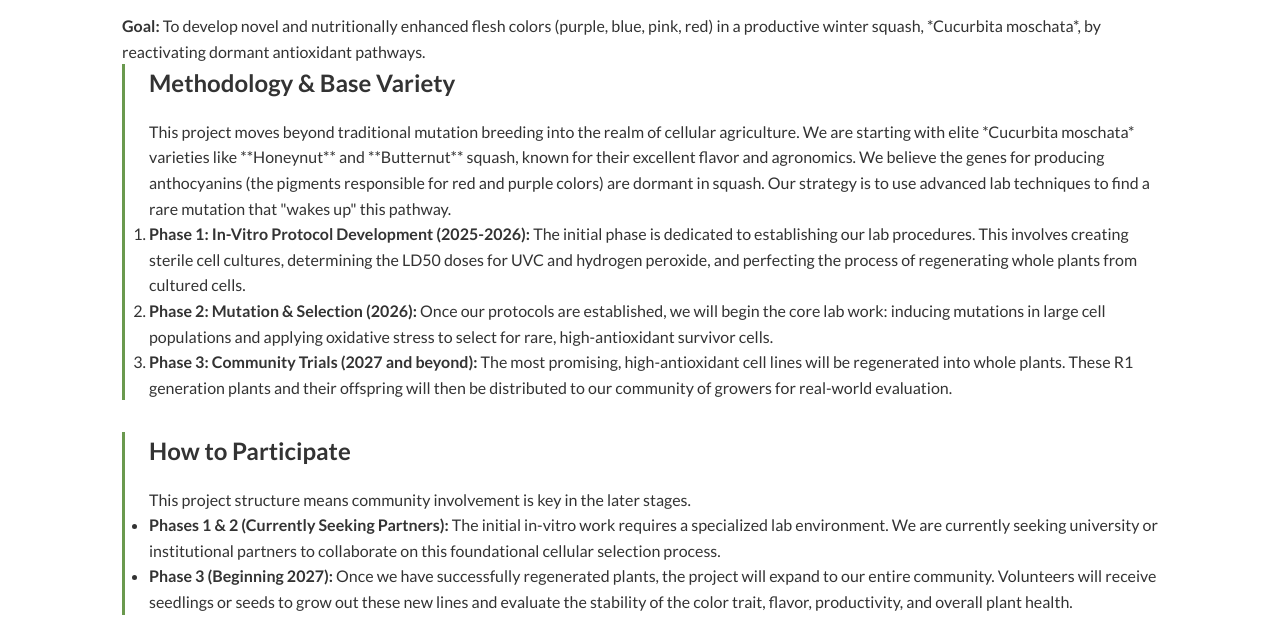
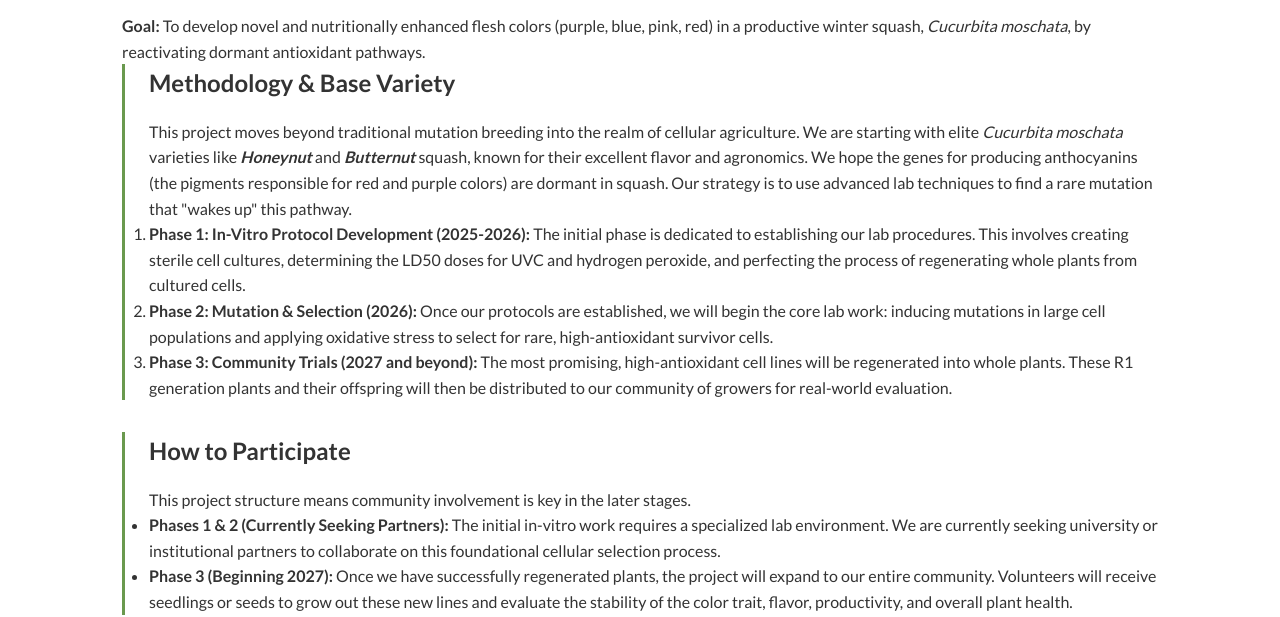
Before and after one commit to seedorfj/opencultivars.site, a website: page public/squash-project.html in a window 1280 px wide. Shown: the part 188-805 px from the top of the page. Drawn offline with Linux system fonts and the light colour scheme.

Commit message:
formatting

```diff
--- a/public/squash-project.html
+++ b/public/squash-project.html
@@ -42,11 +42,11 @@
 
     <main class="container page-content">
         <h1>The Chromatic Squash Initiative</h1>
-        <p><strong>Goal:</strong> To develop novel and nutritionally enhanced flesh colors (purple, blue, pink, red) in a productive winter squash, *Cucurbita moschata*, by reactivating dormant antioxidant pathways.</p>
+        <p><strong>Goal:</strong> To develop novel and nutritionally enhanced flesh colors (purple, blue, pink, red) in a productive winter squash, <i>Cucurbita moschata</i>, by reactivating dormant antioxidant pathways.</p>
 
         <article>
             <h2>Methodology & Base Variety</h2>
-            <p>This project moves beyond traditional mutation breeding into the realm of cellular agriculture. We are starting with elite *Cucurbita moschata* varieties like **Honeynut** and **Butternut** squash, known for their excellent flavor and agronomics. We believe the genes for producing anthocyanins (the pigments responsible for red and purple colors) are dormant in squash. Our strategy is to use advanced lab techniques to find a rare mutation that "wakes up" this pathway.</p>
+            <p>This project moves beyond traditional mutation breeding into the realm of cellular agriculture. We are starting with elite <i>Cucurbita moschata</i> varieties like <b><i>Honeynut</i></b> and <b><i>Butternut</i></b> squash, known for their excellent flavor and agronomics. We hope the genes for producing anthocyanins (the pigments responsible for red and purple colors) are dormant in squash. Our strategy is to use advanced lab techniques to find a rare mutation that "wakes up" this pathway.</p>
             <ol>
                 <li><strong>Phase 1: In-Vitro Protocol Development (2025-2026):</strong> The initial phase is dedicated to establishing our lab procedures. This involves creating sterile cell cultures, determining the LD50 doses for UVC and hydrogen peroxide, and perfecting the process of regenerating whole plants from cultured cells.</li>
                 <li><strong>Phase 2: Mutation & Selection (2026):</strong> Once our protocols are established, we will begin the core lab work: inducing mutations in large cell populations and applying oxidative stress to select for rare, high-antioxidant survivor cells.</li>
```
Also changed, not shown: squash-project.html (+2 -2 lines).
